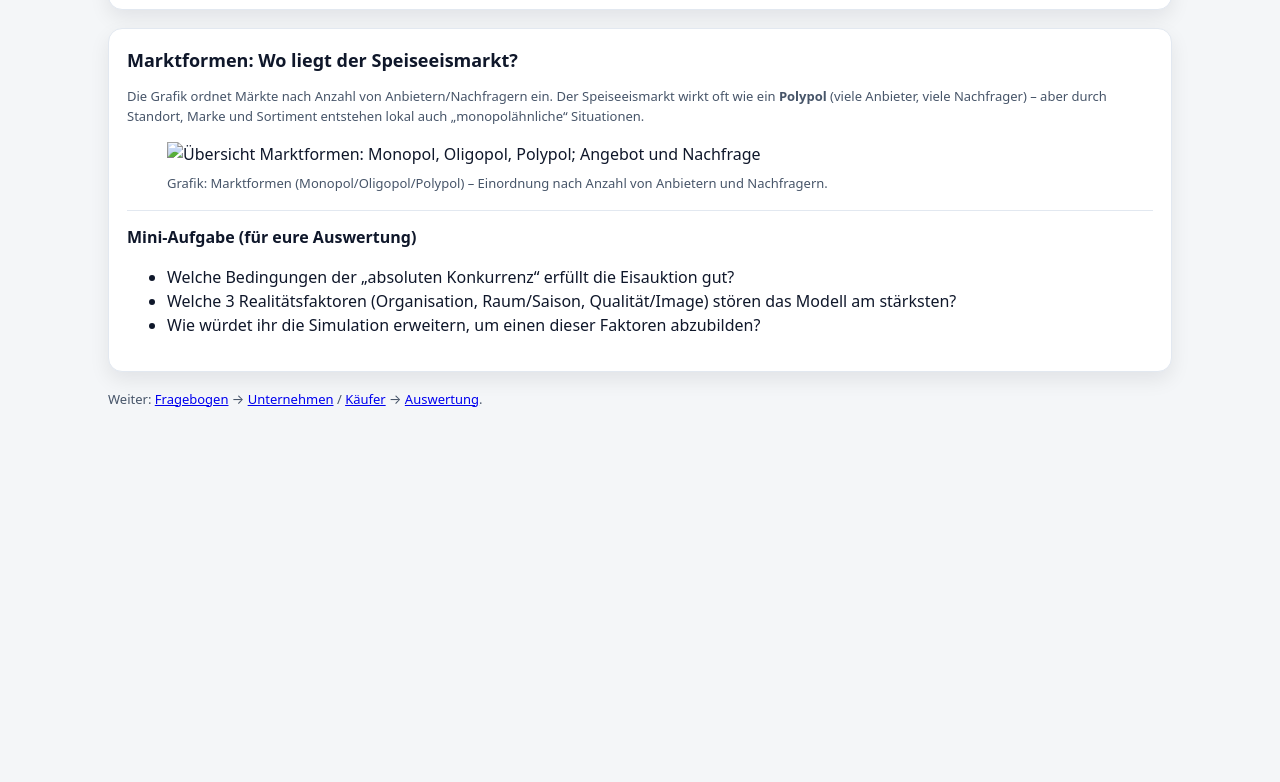
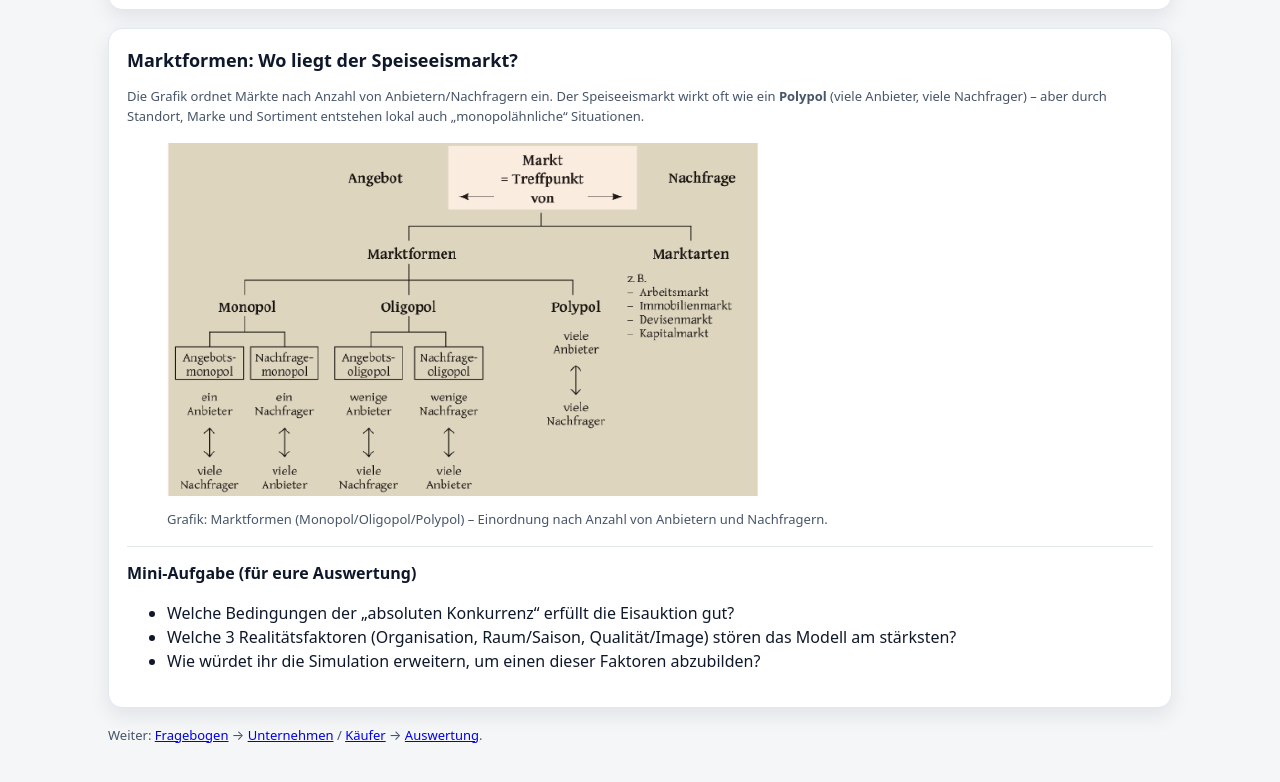
Before and after one commit to Beeblebrox1337/Eisauktion, a plain HTML site: page theorie-speiseeis-markt.html in a window 1280 px wide. Shown: the part 1489-2271 px from the top of the page. Before the commit the page ends 1971 px from the top, so only its background shows below. Drawn offline with Linux system fonts and the light colour scheme.

Commit message:
Update theorie-speiseeis-markt.html

```diff
--- a/theorie-speiseeis-markt.html
+++ b/theorie-speiseeis-markt.html
@@ -158,7 +158,7 @@
     </p>
 
     <figure class="theory-figure">
-	  <img src="markformen.png" alt="Übersicht Marktformen: Monopol, Oligopol, Polypol; Angebot und Nachfrage"/>
+	  <img src="marktformen.png" alt="Übersicht Marktformen: Monopol, Oligopol, Polypol; Angebot und Nachfrage"/>
 	  <figcaption class="small" style="margin-top:8px;">
 		Grafik: Marktformen (Monopol/Oligopol/Polypol) – Einordnung nach Anzahl von Anbietern und Nachfragern.
 	  </figcaption>
@@ -181,4 +181,5 @@
 </main>
 
 </body>
+
 </html>
```
